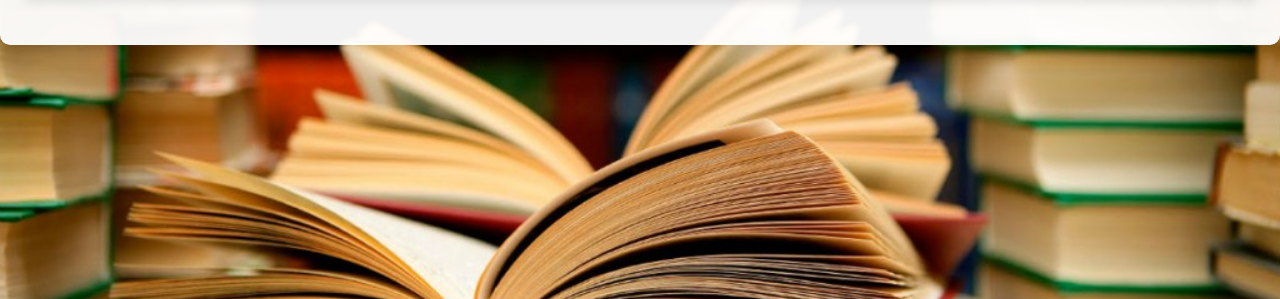
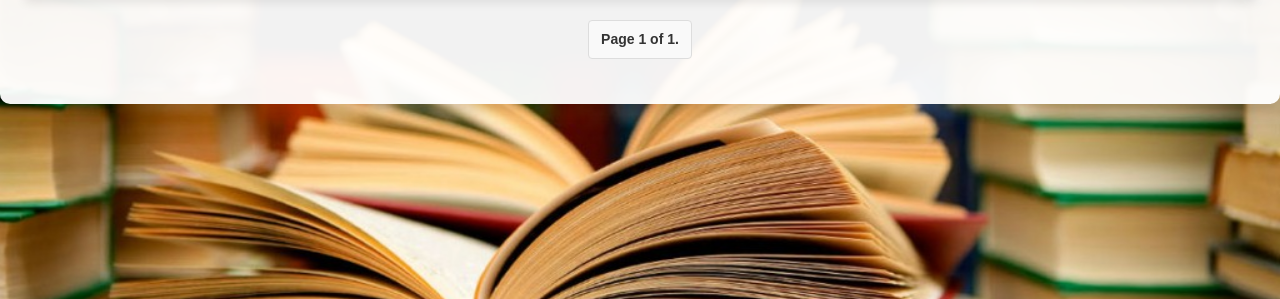
Before and after one commit to MarivaldoDev/biblioteca-ete, a Django app: page /studant/list/user/ in a window 1280 px wide. Shown: the part 289-588 px from the top of the page. Run offline with Django 5.2, Linux system fonts and the light colour scheme; the visitor is signed in with stand-in values (Sample User, id 1); parts of the project's set-up code (start-up, migrations or seed data) failed here and were passed over.

Commit message:
adicionando paginação

```diff
--- a/base_static/global/css/listar_cadastros.css
+++ b/base_static/global/css/listar_cadastros.css
@@ -156,6 +156,53 @@ body {
 }
 
 
+.pagination {
+    display: flex;
+    justify-content: center;
+    align-items: center;
+    margin: 20px 0;
+    font-family: Arial, sans-serif;
+}
+
+.step-links {
+    display: flex;
+    gap: 10px;
+}
+
+.step-links a {
+    text-decoration: none;
+    color: #0056b3;
+    font-size: 14px;
+    padding: 8px 12px;
+    border: 1px solid #0056b3;
+    border-radius: 4px;
+    transition: background-color 0.3s ease, color 0.3s ease;
+}
+
+.step-links a:hover {
+    background-color: #0056b3;
+    color: #fff;
+}
+
+.step-links .current {
+    font-size: 14px;
+    font-weight: bold;
+    color: #333;
+    padding: 8px 12px;
+    border: 1px solid #ddd;
+    border-radius: 4px;
+    background-color: #f9f9f9;
+}
+
+.step-links a:first-child {
+    margin-right: auto;
+}
+
+.step-links a:last-child {
+    margin-left: auto;
+}
+
+
 @media (max-width: 1024px) {
     .user-management {
         padding: 20px;
@@ -196,6 +243,16 @@ body {
         font-size: 12px;
         padding: 5px 8px;
     }
+
+    .step-links {
+        flex-wrap: wrap;
+        gap: 5px;
+    }
+
+    .step-links a, .step-links .current {
+        font-size: 12px;
+        padding: 6px 10px;
+    }
 }
 
 @media (max-width: 480px) {
--- a/ete/settings.py
+++ b/ete/settings.py
@@ -16,7 +16,7 @@ DEBUG = False
 
 ALLOWED_HOSTS = ["*"]
 # CSRF_TRUSTED_ORIGINS = [
-#     'https://3e89-2804-29b8-51a6-4541-199e-e156-69ac-ebd0.ngrok-free.app'
+#     'https://42c8-2804-29b8-51a6-4541-58a6-d3c3-19e-debc.ngrok-free.app'
 # ]
 
 
--- a/ete/urls.py
+++ b/ete/urls.py
@@ -24,7 +24,8 @@ urlpatterns = [
     path('', include('library.urls')),
 ]
 
-urlpatterns += static(settings.MEDIA_URL, document_root=settings.MEDIA_ROOT)
-urlpatterns += static(settings.STATIC_URL, document_root=settings.STATIC_ROOT)
+if settings.DEBUG:
+    urlpatterns += static(settings.MEDIA_URL, document_root=settings.MEDIA_ROOT)
+    urlpatterns += static(settings.STATIC_URL, document_root=settings.STATIC_ROOT)
 
 handler404 = 'library.views.not_found'
--- a/library/templates/listar_cadastros.html
+++ b/library/templates/listar_cadastros.html
@@ -40,7 +40,7 @@
                 </tr>
             </thead>
             <tbody>
-                {% for usuario in usuarios %}
+                {% for usuario in page_obj %}
                     {% if usuario %}
                         <tr>
                             {% if usuario.imagem %}
@@ -94,7 +94,21 @@
         </table>
 
         <nav class="pagination">
-            <!-- Paginação -->
+            <span class="step-links">
+                {% if page_obj.has_previous %}
+                    <a href="?page=1">&laquo; first</a>
+                    <a href="?page={{ page_obj.previous_page_number }}">previous</a>
+                {% endif %}
+
+                <span class="current">
+                    Page {{ page_obj.number }} of {{ page_obj.paginator.num_pages }}.
+                </span>
+
+                {% if page_obj.has_next %}
+                    <a href="?page={{ page_obj.next_page_number }}">next</a>
+                    <a href="?page={{ page_obj.paginator.num_pages }}">last &raquo;</a>
+                {% endif %}
+            </span>
         </nav>
     </div>
 
--- a/library/views.py
+++ b/library/views.py
@@ -1,5 +1,6 @@
 from django.http import HttpResponse
 from django.db.models import Q
+from django.core.paginator import Paginator
 from django.shortcuts import render, redirect, get_object_or_404
 from .models import UserStandard, Emprestimo
 from .forms import UserForm, EmpreForm, RegisterForm, RegisterUpdateForm
@@ -120,8 +121,13 @@ def listar(request):
     usuarios = UserStandard.objects.all()
     # print(usuarios)
 
+    paginator = Paginator(usuarios, 10)  # Show 25 contacts per page.
+
+    page_number = request.GET.get("page")
+    page_obj = paginator.get_page(page_number)
+
     context = {
-        'usuarios': usuarios
+        'page_obj': page_obj
     }
 
     return render(request, 'listar_cadastros.html', context)
```
